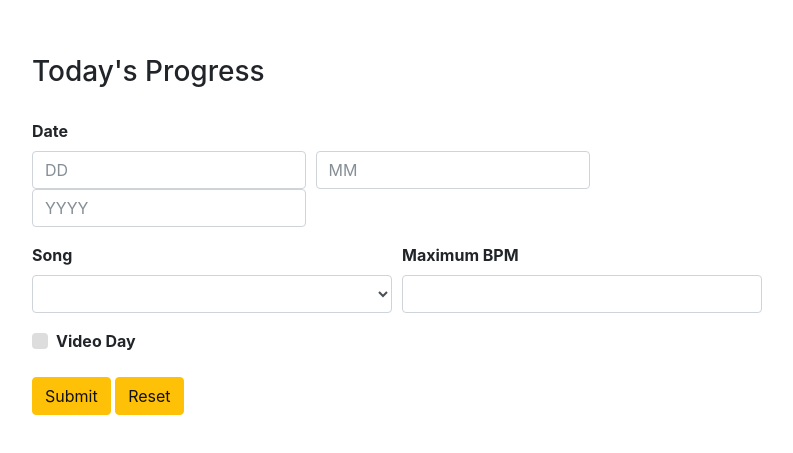
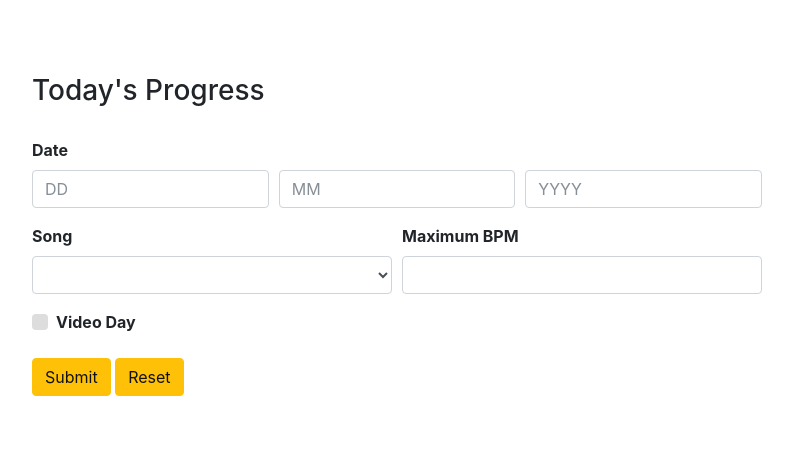
Before and after one commit to mebble/progress-tracker, a website: page public/index.html in a window 1280 px wide. Shown: the part 165-618 px from the top of the page, without its empty margins (243-1036 px from the left). Drawn offline with nearby package versions, Linux system fonts and the light colour scheme.

Commit message:
replace inline list of date fields with a form row for date fields

```diff
--- a/public/index.html
+++ b/public/index.html
@@ -18,11 +18,17 @@
 						<h3 class="heading">Today's Progress</h3>
 						<div class="form-group">
 							<label>Date</label>
-							<ul class="list-unstyled list-inline">
-								<li class="list-inline-item"><input class="form-control" type="text" name="day" placeholder="DD"></li>
-								<li class="list-inline-item"><input class="form-control" type="text" name="month" placeholder="MM"></li>
-								<li class="list-inline-item"><input class="form-control" type="text" name="year" placeholder="YYYY"></li>
-							</ul>
+							<div class="form-row">
+								<div class="col">
+									<input class="form-control" type="text" placeholder="DD" name="day">
+								</div>
+								<div class="col">
+									<input class="form-control" type="text" placeholder="MM" name="month">
+								</div>
+								<div class="col">
+									<input class="form-control" type="text" placeholder="YYYY" name="year">
+								</div>
+							</div>
 						</div>
 						<div class="form-row">
 							<div class="form-group col-md-6">
```
